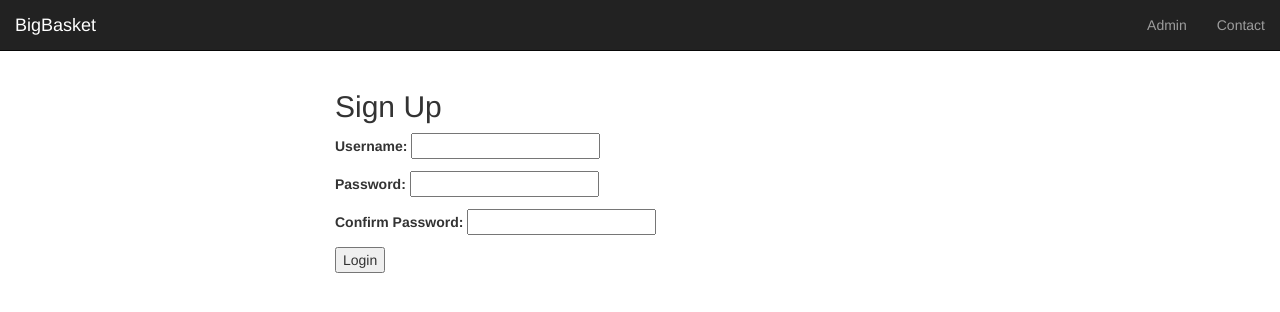
After one commit to nitinbc/BigBasket, a Django app: page /signup/ in a window 1280 px wide. The commit adds this page. Shown: the top 312 px of the page. Run offline with Django 3.2, Linux system fonts and the light colour scheme; some libraries are stand-ins or nearby versions.

Commit message:
added sign up option

```diff
--- a/bigbasket/urls.py
+++ b/bigbasket/urls.py
@@ -19,6 +19,7 @@ from django.contrib.auth import views as auth_views
 from django.conf import settings
 from django.conf.urls.static import static
 from django.views.generic import RedirectView
+from items import views as item_views
 # from items import urls
 
 urlpatterns = [
@@ -26,6 +27,7 @@ urlpatterns = [
     url(r'^accounts/login/$', auth_views.login,{'template_name':'login.html'}, name='login'),
     url(r'^accounts/logout/$', auth_views.logout, name='logout'),
     url(r'^items/', include('items.urls')),
+    url(r'^signup/$', item_views.sign_up, name='sign_up'),
     url(r'^$',RedirectView.as_view(url='/items/', permanent=True) ),
 ]
 
--- /dev/null
+++ b/items/forms.py
@@ -0,0 +1,32 @@
+from django import forms
+from django.contrib.auth.models import User
+
+
+
+class SignUp(forms.ModelForm):
+	username= forms.CharField(
+		widget=forms.TextInput(),
+		max_length =30,
+		required=True,
+		)
+
+	password = forms.CharField(
+		widget=forms.PasswordInput(),
+		)
+	confirm_password = forms.CharField(
+		widget = forms.PasswordInput(),
+		label="Confirm Password"
+		)
+	class Meta:
+		model = User
+		fields = ['username', 'password', 'confirm_password']
+
+	def clean(self):
+		super(SignUp, self).clean()
+		password= self.cleaned_data.get('password')
+		confirm_password = self.cleaned_data.get('confirm_password')
+		if password and password != confirm_password:
+			self._errors['password'] =self.error_class(
+				['Passwords don\'t match']
+				)
+		return self.cleaned_data
--- a/items/templates/login.html
+++ b/items/templates/login.html
@@ -9,9 +9,10 @@
 			<h2>LOGIN</h2>
 			<form method='post' action="{% url 'login' %}" role="form">
 				{% csrf_token %}
-				{{form.as_p}}
+					{{form.as_p}}
 				<button type="submit"> Login </button>
 			</form>
+			<p>New User? <a href="{% url 'sign_up' %}">Register Here</a></p>
 		</div>
 	</div>
 
--- /dev/null
+++ b/items/templates/sign_up.html
@@ -0,0 +1,23 @@
+{% extends 'base.html' %}
+
+{% load staticfiles %}
+{% block title %}Sign Up{% endblock %}
+
+{% block main %}
+<div class="container-fluid">
+	<div class="row">
+		<div class="col-md-6 col-md-offset-3">
+			<h2>Sign Up</h2>
+			<form method='post' action="{% url 'sign_up' %}" role="form">
+				{% csrf_token %}
+				{{form.as_p}}
+				<button type="submit"> Login </button>
+				{% for error in form.errors %}
+	            	<label class="control-label" id="red" >{{ error }}</label>
+	            {% endfor %}
+			</form>
+		</div>
+	</div>
+
+</div>
+{% endblock main %}
--- a/items/views.py
+++ b/items/views.py
@@ -1,8 +1,10 @@
-from django.shortcuts import render
+from django.shortcuts import render, redirect
 from django.contrib.auth.models import User
+from django.contrib.auth import authenticate, login
 from django.contrib.auth.decorators import login_required
 from django.core.paginator import Paginator, EmptyPage, PageNotAnInteger
 from .models import Item, Category, Price
+from .forms import SignUp
 # Create your views here.
 
 @login_required
@@ -20,3 +22,21 @@ def home(request):
 		items = paginator.page(paginator.num_pages)
 
 	return render(request, 'items/items_list.html', {'items':items})
+
+
+def sign_up(request):
+	if request.method == 'POST':
+		form = SignUp(request.POST)
+		if not form.is_valid():
+			# form = SignUp()
+			return render(request, 'sign_up.html', {'form':form})
+
+		else:
+			username = form.cleaned_data.get('username')
+			password = form.cleaned_data.get('password')
+			User.objects.create_user(username=username, password=password)
+			user = authenticate(username=username, password=password)
+			login(request, user)
+			return redirect('/items/')
+	else:
+		return render( request, 'sign_up.html', {'form': SignUp()} )
```
